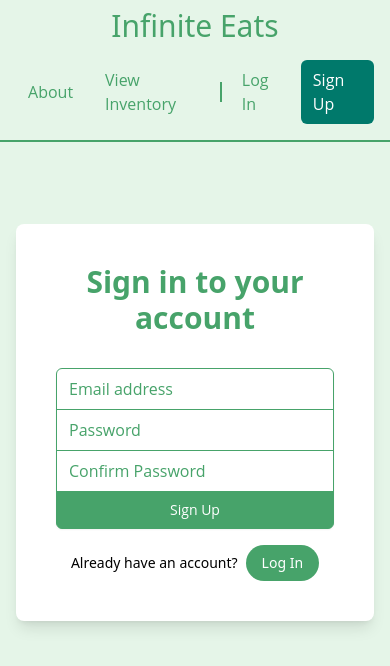
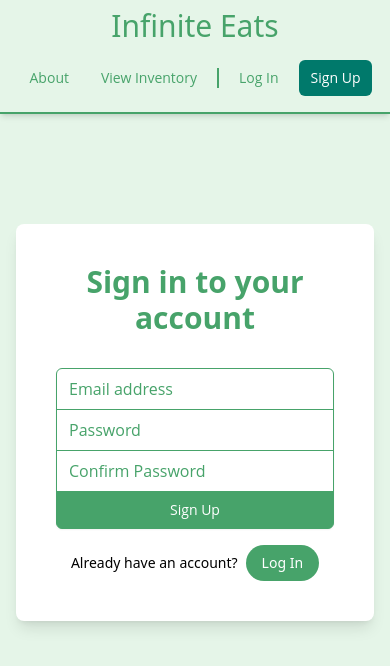
Before and after one commit to jmayheww/infinite-eats, a React (Create React App) app in the folder client/: page /signup in a window 390 px wide. Shown: the top 666 px of the page. Built offline with nearby package versions, Linux system fonts and the light colour scheme; no server answers.

Commit message:
update tailwind utility classes again in Navbar.js to round out hover selector, add more nav animation effects

```diff
--- a/client/src/components/NavBar.js
+++ b/client/src/components/NavBar.js
@@ -12,13 +12,13 @@ function NavBar() {
   }
 
   return (
-    <nav className="bg-tertiary fixed w-full border-b-2 border-primary pb-2 z-50">
+    <nav className="bg-tertiary fixed w-full border-b-2 border-primary pb-2 z-50 shadow-md">
       <div className="container mx-auto px-4 md:px-6 lg:px-8">
         <div className="flex flex-col md:flex-row items-center justify-between py-2">
           <div>
             <Link
               to="/"
-              className="font-lato text-3xl text-primary hover:text-secondary transition-colors duration-300"
+              className="font-lato text-3xl text-primary hover:text-secondary transition-all duration-300 ease-in-out"
               aria-label="Home"
             >
               Infinite Eats
@@ -28,14 +28,14 @@ function NavBar() {
           <div className="flex items-center space-x-2 md:space-x-4 lg:space-x-6 mt-4 md:mt-0 font-opensans">
             <Link
               to="/about"
-              className="py-2 px-3 text-primary hover:bg-secondary hover:text-white transition-colors duration-300"
+              className="py-2 px-3 text-primary hover:bg-secondary hover:text-white transition-all duration-300 ease-in-out rounded text-sm md:text-base font-medium"
               aria-label="About"
             >
               About
             </Link>
             <Link
               to="/inventory"
-              className="py-2 px-3 text-primary hover:bg-secondary hover:text-white transition-colors duration-300"
+              className="py-2 px-3 text-primary hover:bg-secondary hover:text-white transition-all duration-300 ease-in-out rounded text-sm md:text-base font-medium"
               aria-label="View Inventory"
             >
               View Inventory
@@ -45,14 +45,14 @@ function NavBar() {
               <>
                 <Link
                   to="/login"
-                  className="py-2 px-3 text-primary hover:bg-secondary hover:text-white transition-colors duration-300"
+                  className="py-2 px-3 text-primary hover:bg-secondary hover:text-white transition-all duration-300 ease-in-out rounded text-sm md:text-base font-medium"
                   aria-label="Log In"
                 >
                   Log In
                 </Link>
                 <Link
                   to="/signup"
-                  className="py-2 px-3 bg-accent text-white rounded-md hover:bg-secondary hover:text-white transition-colors duration-300"
+                  className="py-2 px-3 bg-accent text-white rounded-md hover:bg-secondary hover:text-white transition-all duration-300 ease-in-out text-sm md:text-base font-medium"
                   aria-label="Sign Up"
                 >
                   Sign Up
@@ -61,7 +61,7 @@ function NavBar() {
             ) : (
               <button
                 onClick={handleLogout}
-                className="py-2 px-3 bg-accent text-white rounded-md hover:bg-secondary hover:text-white transition-colors duration-300"
+                className="py-2 px-3 bg-accent text-white rounded-md hover:bg-secondary hover:text-white transition-all duration-300 ease-in-out text-sm md:text-base font-medium"
               >
                 Logout
               </button>
```
